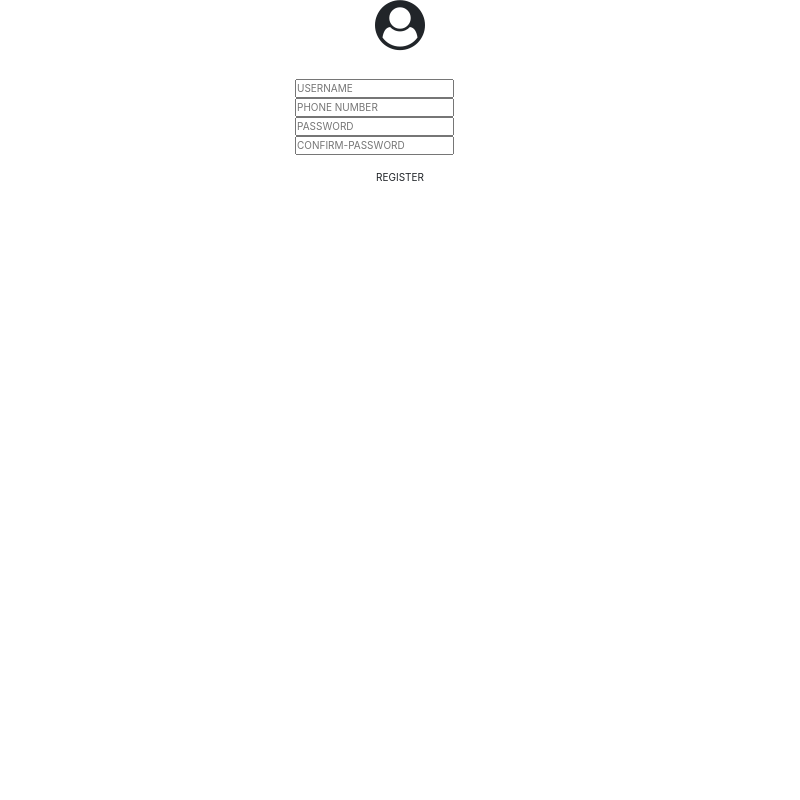
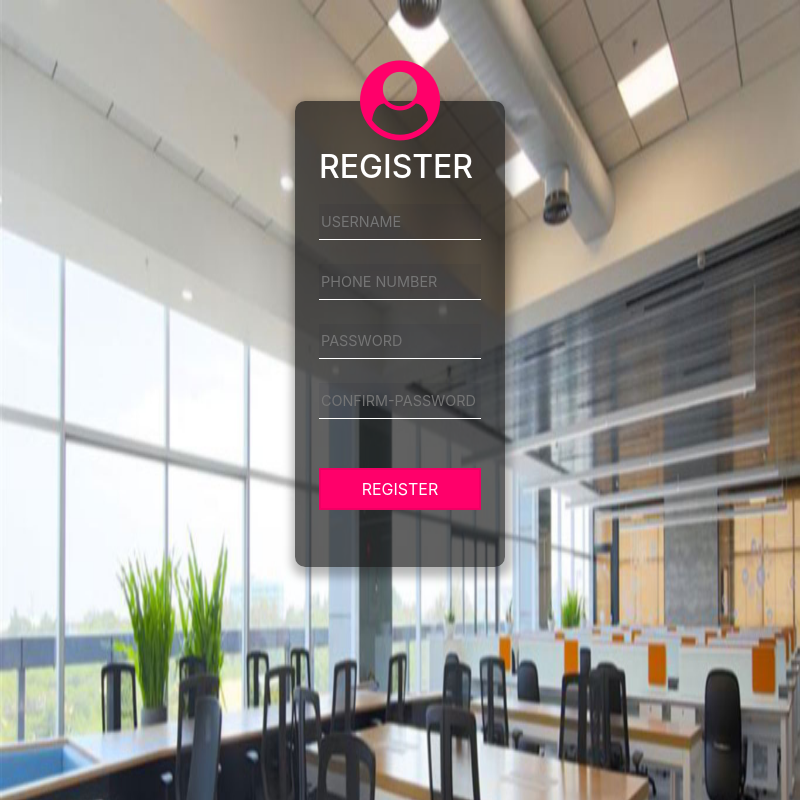
Before and after one commit to sanketshirsath226/PhishShield, an Electron app: page type.html in a window 800 px wide. Drawn offline with nearby package versions, Linux system fonts and the light colour scheme.

Commit message:
Update type.html

```diff
--- a/type.html
+++ b/type.html
@@ -12,7 +12,7 @@
     <!--- use font-awesome css --->
     <link rel="stylesheet" href="https://cdnjs.cloudflare.com/ajax/libs/font-awesome/4.7.0/css/font-awesome.min.css">
 	<!--- use custom css --->
-    <link rel="stylesheet" type="text/css" href="style.css">
+    <link rel="stylesheet" type="text/css" href="loginstyle.css">
 
 
 </head>
```
